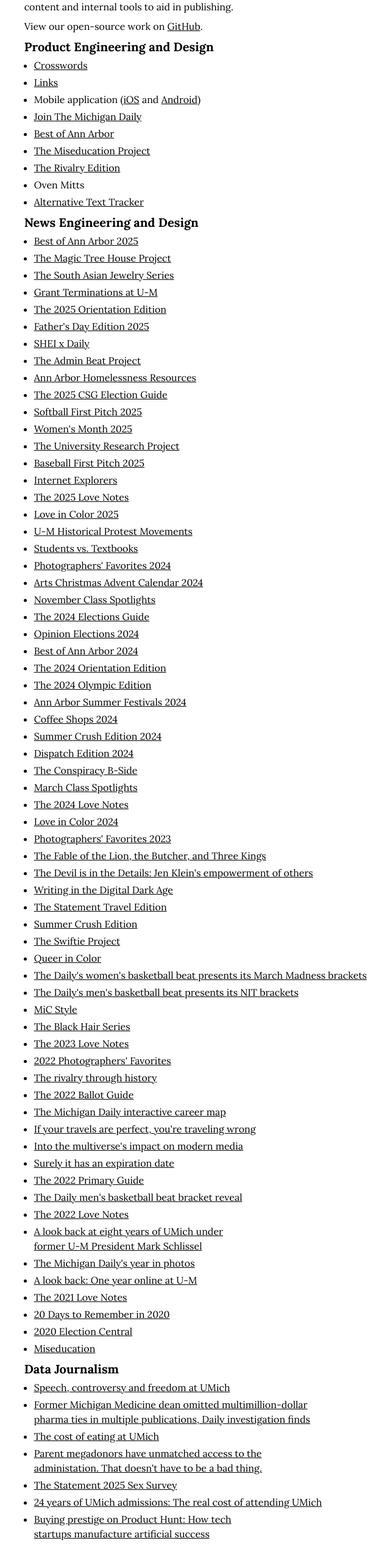
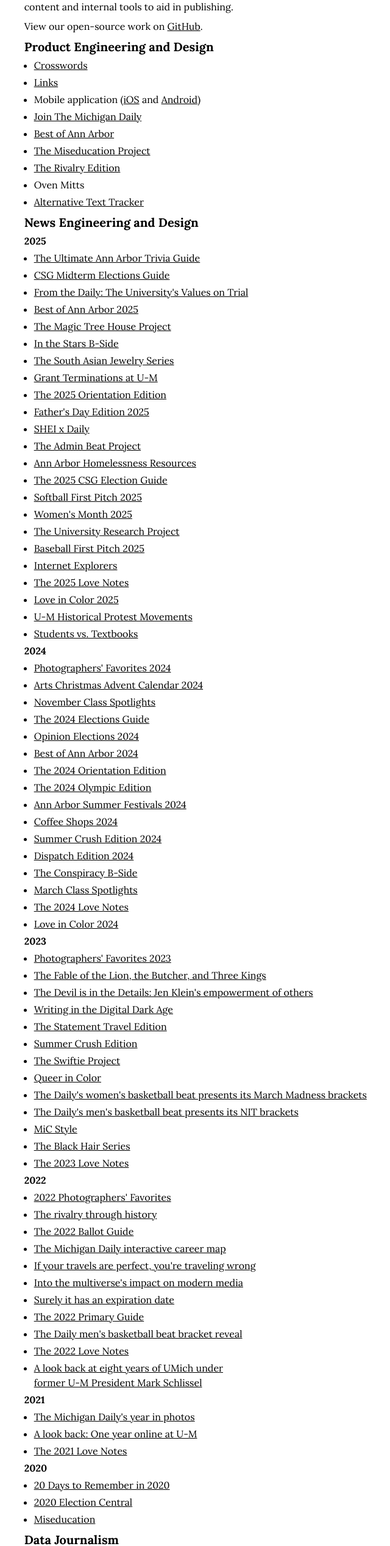
Before and after one commit to michigandaily/michigandaily.github.io, a Next.js app: page / in a window 1280 px wide. Shown: the part 241-2776 px from the top of the page at 61% size, without its empty margins (319-959 px from the left). Built offline with nearby package versions, Linux system fonts and the light colour scheme.

Commit message:
complete list of 2025 projs

```diff
--- a/src/app/page.tsx
+++ b/src/app/page.tsx
@@ -54,9 +54,7 @@
                 </Link>
               </li>
               <li>
-                <Link href="https://games.michigandaily.com/links/">
-                  Links
-                </Link>
+                <Link href="https://games.michigandaily.com/links/">Links</Link>
               </li>
               <li>
                 Mobile application (
@@ -106,7 +104,23 @@
                 News Engineering and Design
               </Anchor>
             </h3>
+            <h4 className="font-serif font-bold text-l">2025</h4>
             <UnorderedList>
+              <li>
+                <Link href="https://specials.michigandaily.com/2025/ann-arbor-trivia-guide/">
+                  The Ultimate Ann Arbor Trivia Guide
+                </Link>
+              </li>
+              <li>
+                <Link href="https://specials.michigandaily.com/2025/csg-elections-guide/">
+                  CSG Midterm Elections Guide
+                </Link>
+              </li>
+              <li>
+                <Link href="https://specials.michigandaily.com/2025/opinion-editorial-golich/">
+                  From the Daily: The University&apos;s Values on Trial
+                </Link>
+              </li>
               <li>
                 <Link href="https://specials.michigandaily.com/2025/best-of-ann-arbor/results/">
                   Best of Ann Arbor 2025
@@ -115,6 +129,11 @@
               <li>
                 <Link href="https://specials.michigandaily.com/2025/books/magic-tree-house/">
                   The Magic Tree House Project
+                </Link>
+              </li>
+              <li>
+                <Link href="https://specials.michigandaily.com/bside/2025/stars/">
+                  In the Stars B-Side
                 </Link>
               </li>
               <li>
@@ -202,6 +221,9 @@
                   Students vs. Textbooks
                 </Link>
               </li>
+            </UnorderedList>
+            <h4 className="font-serif font-bold text-l">2024</h4>
+            <UnorderedList>
               <li>
                 <Link href="https://specials.michigandaily.com/2024/photographers-favorites/">
                   Photographers&apos; Favorites 2024
@@ -282,6 +304,9 @@
                   Love in Color 2024
                 </Link>
               </li>
+            </UnorderedList>
+            <h4 className="font-serif font-bold text-l">2023</h4>
+            <UnorderedList>
               <li>
                 <Link href="https://specials.michigandaily.com/2023/photographers-favorites/">
                   Photographers&apos; Favorites 2023
@@ -350,6 +375,9 @@
                   The 2023 Love Notes
                 </Link>
               </li>
+            </UnorderedList>
+            <h4 className="font-serif font-bold text-l">2022</h4>
+            <UnorderedList>
               <li>
                 <Link href="https://specials.michigandaily.com/2022/photographers-favorites/">
                   2022 Photographers&apos; Favorites
@@ -406,6 +434,9 @@
                   Mark Schlissel
                 </Link>
               </li>
+            </UnorderedList>
+            <h4 className="font-serif font-bold text-l">2021</h4>
+            <UnorderedList>
               <li>
                 <Link href="https://www.michigandaily.com/multimedia/the-michigan-dailys-year-in-photos/">
                   The Michigan Daily&apos;s year in photos
@@ -421,6 +452,9 @@
                   The 2021 Love Notes
                 </Link>
               </li>
+            </UnorderedList>
+            <h4 className="font-serif font-bold text-l">2020</h4>
+            <UnorderedList>
               <li>
                 <Link href="https://magnify.michigandaily.us/2020_timeline/">
                   20 Days to Remember in 2020
@@ -450,7 +484,9 @@
               </li>
               <li>
                 <Link href="https://www.michigandaily.com/news/former-michigan-medicine-dean-omitted-multimillion-dollar-pharma-ties-in-multiple-publications-daily-investigation-finds/">
-                  Former Michigan Medicine dean omitted multimillion-dollar pharma ties in multiple publications, Daily investigation finds
+                  Former Michigan Medicine dean omitted multimillion-dollar
+                  pharma ties in multiple publications, Daily investigation
+                  finds
                 </Link>
               </li>
               <li>
@@ -460,7 +496,8 @@
               </li>
               <li>
                 <Link href="https://www.michigandaily.com/opinion/columns/parent-megadonors-have-unmatched-access-to-the-administration-that-doesnt-have-to-be-a-bad-thing/">
-                  Parent megadonors have unmatched access to the administation. That doesn&apos;t have to be a bad thing.
+                  Parent megadonors have unmatched access to the administation.
+                  That doesn&apos;t have to be a bad thing.
                 </Link>
               </li>
               <li>
@@ -475,12 +512,14 @@
               </li>
               <li>
                 <Link href="https://www.michigandaily.com/web/data/buying-prestige-on-product-hunt-how-tech-startups-manufacture-artificial-success/">
-                  Buying prestige on Product Hunt: How tech startups manufacture artificial success
+                  Buying prestige on Product Hunt: How tech startups manufacture
+                  artificial success
                 </Link>
               </li>
               <li>
                 <Link href="https://www.michigandaily.com/web/data/whos-getting-tenure-investigating-race-gender-the-shifting-structure-of-academic-employment/">
-                  Who&apos;s getting tenure?: Investigating race, gender, & the shifting structure of academic employment
+                  Who&apos;s getting tenure?: Investigating race, gender, & the
+                  shifting structure of academic employment
                 </Link>
               </li>
               <li>
@@ -490,17 +529,20 @@
               </li>
               <li>
                 <Link href="https://www.michigandaily.com/web/data/24-years-of-u-m-admissions-how-dei-initiatives-have-impacted-admitted-student-representation/">
-                  24 years of UMich admissions: How DEI initiatives have impacted admitted student represetation
+                  24 years of UMich admissions: How DEI initiatives have
+                  impacted admitted student represetation
                 </Link>
               </li>
               <li>
                 <Link href="https://www.michigandaily.com/web/data/24-years-of-umich-admissions-an-inside-look-at-acceptance-rates-and-freshman-profiles/">
-                  24 years of UMich admissions: An inside look at acceptance rates and freshman profiles
+                  24 years of UMich admissions: An inside look at acceptance
+                  rates and freshman profiles
                 </Link>
               </li>
               <li>
                 <Link href="https://www.michigandaily.com/web/umichs-political-footprint-analyzing-student-and-employee-donations/">
-                  UMich&apos;s Political Footprint: Analyzing Student and Employee Donations
+                  UMich&apos;s Political Footprint: Analyzing Student and
+                  Employee Donations
                 </Link>
               </li>
               <li>
@@ -819,10 +861,10 @@
               <span className="font-bold">
                 We have worked or currently work at these organizations:
               </span>{" "}
-              Amazon, CNN, Google, HubSpot, Meta, Microsoft, MongoDB, Symbotic, Nike, NBC,
-              San Francisco Standard, Snap, Spotify, Stripe, Susquehanna
-              International Group, The Texas Tribune, Uber, Wall Street Journal,
-              The Washington Post, The New York Times.
+              Amazon, CNN, Google, HubSpot, Meta, Microsoft, MongoDB, Symbotic,
+              Nike, NBC, San Francisco Standard, Snap, Spotify, Stripe,
+              Susquehanna International Group, The Texas Tribune, Uber, Wall
+              Street Journal, The Washington Post, The New York Times.
             </p>
           </section>
         </section>
```
Lines whose indentation alone changed are shown as unchanged.
